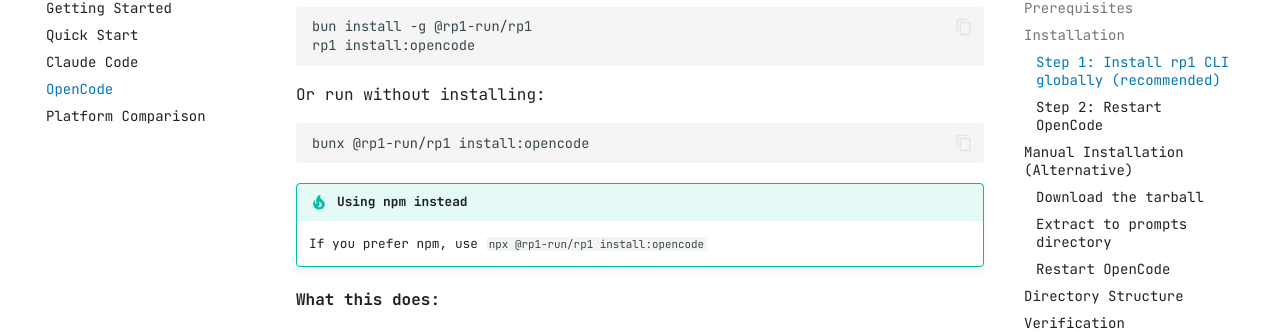
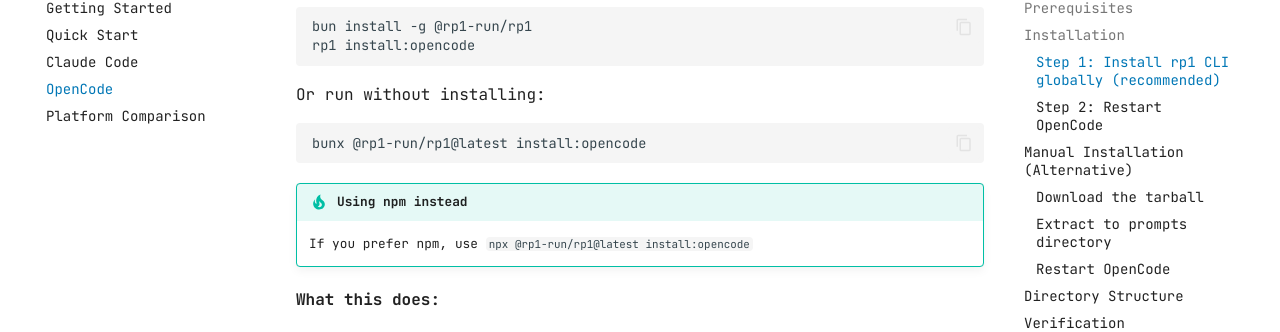
Before and after one commit to rp1-run/rp1, an MkDocs documentation site: the page built from docs/getting-started/opencode.md, in a window 1280 px wide and 900 px high, scrolled down 568 px. Shown: the part 126-458 px from the top of the window. Built offline with MkDocs 1.6.1 and Material for MkDocs 9.7.7, drawn with Linux system fonts in a browser that asks for light colours; comment, search, counter and statistics services are not loaded.

Commit message:
docs: update to use bunx latest

````diff
--- a/docs/getting-started/opencode.md
+++ b/docs/getting-started/opencode.md
@@ -25,11 +25,11 @@
 Or run without installing:
 
 ```bash
-bunx @rp1-run/rp1 install:opencode
+bunx @rp1-run/rp1@latest install:opencode
 ```
 
 !!! tip "Using npm instead"
-    If you prefer npm, use `npx @rp1-run/rp1 install:opencode`
+    If you prefer npm, use `npx @rp1-run/rp1@latest install:opencode`
 
 **What this does:**
 
````
Also changed, not shown: README.md (+2 -2 lines), docs/getting-started/quickstart.md (+2 -2 lines).
